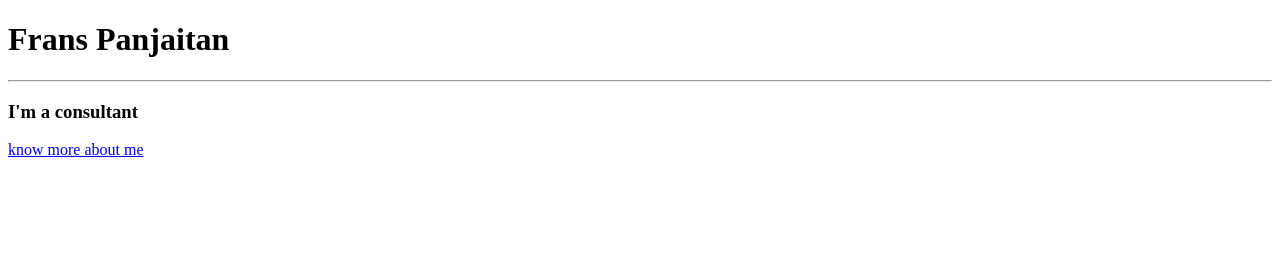
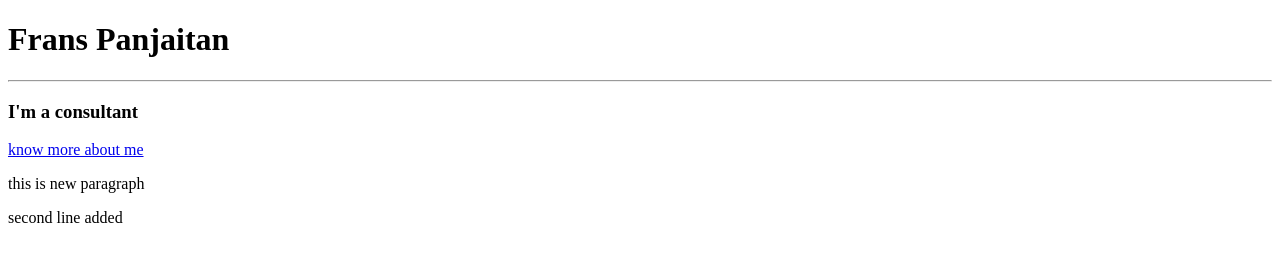
Before and after one commit to franspandjaitan/my-portfolio, a plain HTML site: page index.html in a window 1280 px wide. Drawn offline with Linux system fonts and the light colour scheme.

```diff
--- a/index.html
+++ b/index.html
@@ -11,5 +11,7 @@
     <hr>
     <h3>I'm a consultant</h3>
     <a href="about.html">know more about me</a>
+    <p>this is new paragraph</p>
+    <p>second line added</p>
 </body>
 </html>
```
Also changed, not shown: 1 other file.
